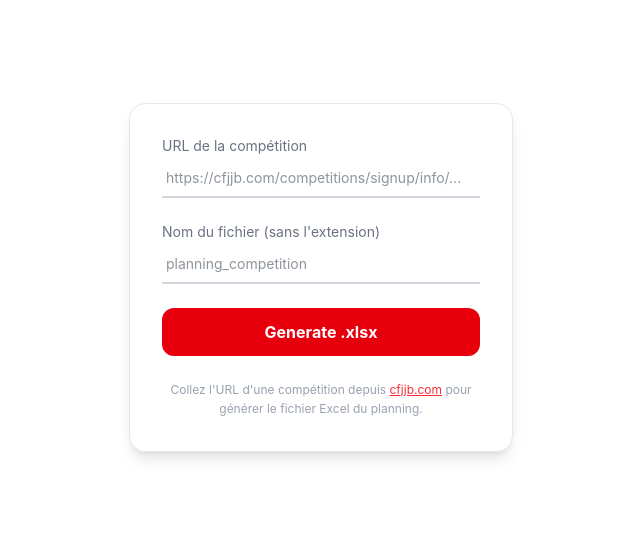
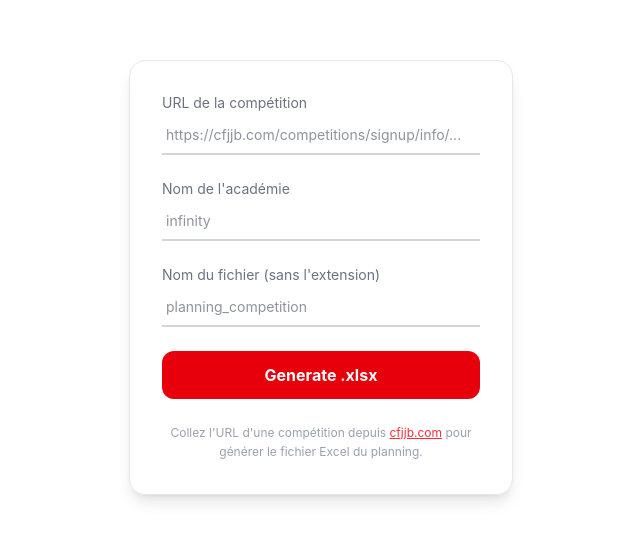
Before and after one commit to chrisdns/cfjjb-comp-to-xlsx, a React (Vite) app: page / in a window 1280 px wide. Shown: the part 123-664 px from the top of the page, without its empty margins (319-959 px from the left). Built offline with nearby package versions, Linux system fonts and the light colour scheme.

Commit message:
refactor: improve error handling and cleanup in download process; remove unused dependencies

```diff
--- a/download.js
+++ b/download.js
@@ -15,6 +15,7 @@ dayjs.locale(locale_fr);
 
 export async function main(url, academy) {
     const browser = await chromium.launch({headless: true});
+    try {
         const page = await browser.newPage();
 
         await page.goto(url, {waitUntil: 'domcontentloaded'});
@@ -26,9 +27,10 @@ export async function main(url, academy) {
         await scrollToBottom(page);
         const data = await computeData(page, {planning, academy});
 
+        return generateXlsx(data, academy);
+    } finally {
         await browser.close();
-
-    return generateXlsx(data, academy);
+    }
 }
 
 async function extractPlanning(id) {
@@ -157,13 +159,8 @@ function generateXlsx(data, academy) {
       fs.mkdirSync(outputDir, { recursive: true });
     }
 
-    console.log(`Attempting to save file to: ${filePath}`);
-    console.log(`Output directory exists: ${fs.existsSync(outputDir)}`);
-    console.log(`Output directory writable: ${fs.accessSync ? 'checking...' : 'unknown'}`);
-
     const buffer = XLSX.write(wb, { type: 'buffer', bookType: 'xlsx' });
     fs.writeFileSync(filePath, buffer);
-    console.log(`File saved successfully using buffer: ${filePath}`);
 
     return filePath;
 }
--- a/package.json
+++ b/package.json
@@ -17,8 +17,6 @@
     "cli-progress": "^3.12.0",
     "dayjs": "^1.11.18",
     "express": "^5.1.0",
-    "jsdom": "^27.0.0",
-    "multer": "^2.0.2",
     "playwright": "^1.55.1",
     "playwright-core": "^1.55.1",
     "react": "^19.2.0",
--- a/server.js
+++ b/server.js
@@ -1,12 +1,10 @@
 import express from 'express';
-import multer from 'multer';
 import fs from 'fs';
 import {main} from "./download.js";
 import * as path from "node:path";
 import {fileURLToPath} from 'url';
 
 const app = express();
-const upload = multer();
 
 const __filename = fileURLToPath(import.meta.url);
 const __dirname = path.dirname(__filename);
@@ -18,11 +16,11 @@ app.get('/', function (req, res) {
     res.sendFile(path.join(__dirname, 'dist', 'index.html'));
 });
 
-app.get('/generate', upload.none(), async (req, res) => {
+app.get('/generate', async (req, res) => {
     const {id, academy} = req.query;
 
     if (!id || !academy) {
-        return res.status(400).json({error: 'Missing url or academy'});
+        return res.status(400).json({error: 'Missing id or academy'});
     }
 
     try {
@@ -31,7 +29,7 @@ app.get('/generate', upload.none(), async (req, res) => {
             if (err) {
                 console.error('Error sending file:', err);
             }
-            fs.unlinkSync(filePath);
+            fs.unlink(filePath, () => {});
         });
     } catch (e) {
         console.error(e);
--- a/src/App.jsx
+++ b/src/App.jsx
@@ -2,6 +2,7 @@ import {useState} from 'react';
 
 function App() {
     const [url, setUrl] = useState('');
+    const [academy, setAcademy] = useState('');
     const [filename, setFilename] = useState('');
     const [loading, setLoading] = useState(false);
 
@@ -14,7 +15,7 @@ function App() {
             if (!match) throw new Error('URL invalide — impossible de trouver l\'ID de la compétition');
             const id = match[1];
 
-            const response = await fetch(`/generate?id=${id}&academy=infinity`);
+            const response = await fetch(`/generate?id=${id}&academy=${encodeURIComponent(academy)}`);
 
             if (!response.ok) throw new Error('Failed to fetch XLSX file');
 
@@ -50,6 +51,21 @@ function App() {
                             required
                             className="w-full px-1 py-2 border-b-2 border-gray-300 bg-transparent text-gray-800 focus:outline-none focus:border-red-500 text-sm"
                             placeholder="https://cfjjb.com/competitions/signup/info/..."
+                        />
+                    </div>
+
+                    <div>
+                        <label htmlFor="academy" className="block text-sm text-gray-500 mb-1">
+                            Nom de l'académie
+                        </label>
+                        <input
+                            type="text"
+                            id="academy"
+                            value={academy}
+                            onChange={(e) => setAcademy(e.target.value)}
+                            required
+                            className="w-full px-1 py-2 border-b-2 border-gray-300 bg-transparent text-gray-800 focus:outline-none focus:border-red-500 text-sm"
+                            placeholder="infinity"
                         />
                     </div>
 
```
Also changed, not shown: 1 other file (tests, documents, lock files or other folders). Lines whose indentation alone changed are shown as unchanged.
